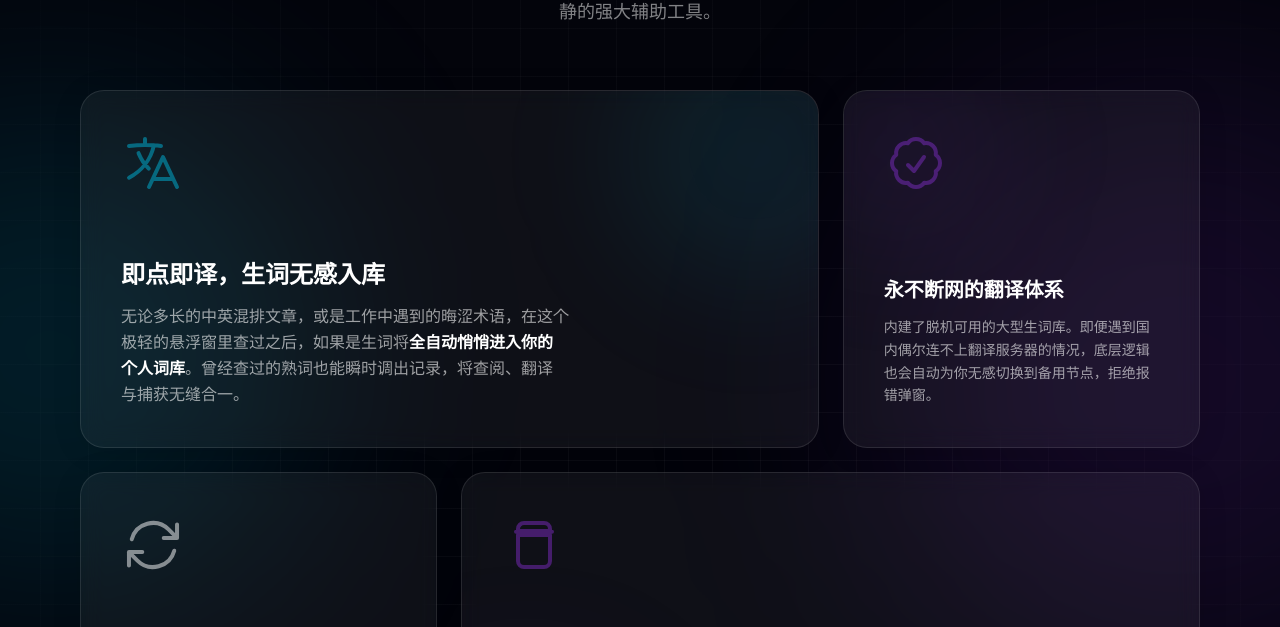
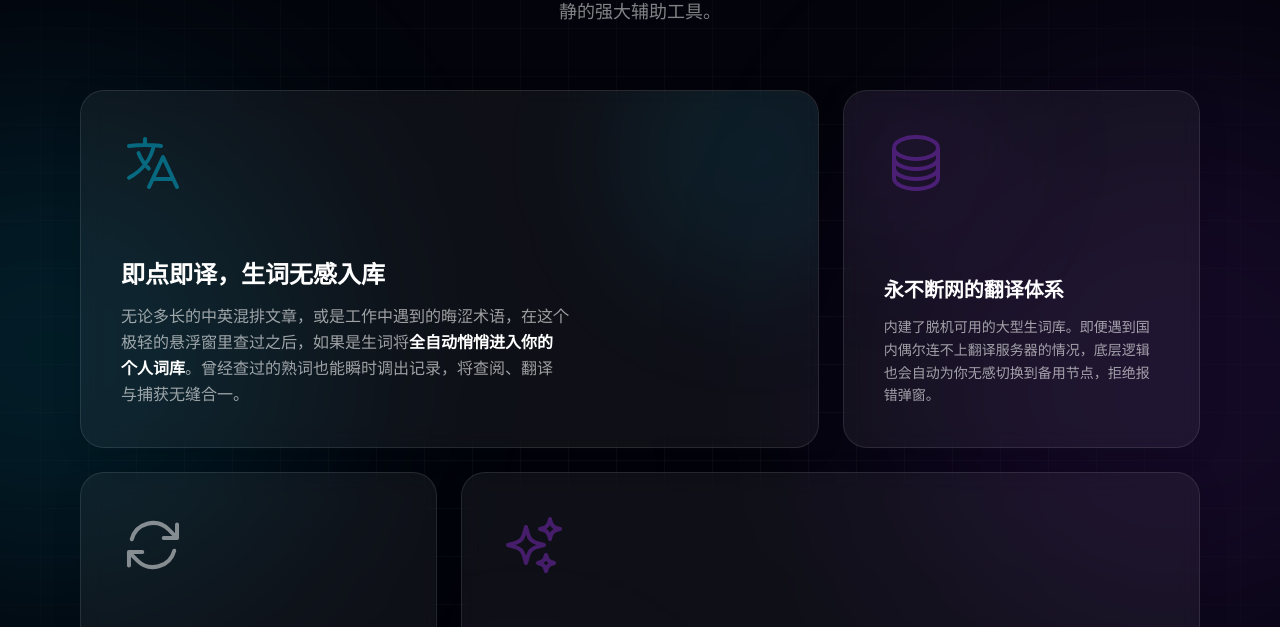
Before and after one commit to janzlu/dict-app-web, a React (Vite) app: page / in a window 1280 px wide. Shown: the part 990-1617 px from the top of the page. Built offline with nearby package versions, Linux system fonts and the light colour scheme.

Commit message:
fix: hero z-index to restore button hover state. style: replace bento box icons

```diff
--- a/src/components/FeaturesBento.jsx
+++ b/src/components/FeaturesBento.jsx
@@ -57,7 +57,7 @@ const FeaturesBento = () => {
 
           <div className="relative z-10 h-full flex flex-col justify-between">
             <svg className="w-16 h-16 text-neon-purple opacity-50 group-hover:opacity-100 group-hover:scale-110 transition-all duration-500" fill="none" viewBox="0 0 24 24" stroke="currentColor" strokeWidth="1.5">
-              <path strokeLinecap="round" strokeLinejoin="round" d="M9 12.75L11.25 15 15 9.75M21 12c0 1.268-.63 2.39-1.593 3.068a3.745 3.745 0 01-1.043 3.296 3.745 3.745 0 01-3.296 1.043A3.745 3.745 0 0112 21c-1.268 0-2.39-.63-3.068-1.593a3.746 3.746 0 01-3.296-1.043 3.745 3.745 0 01-1.043-3.296A3.745 3.745 0 013 12c0-1.268.63-2.39 1.593-3.068a3.745 3.745 0 011.043-3.296 3.746 3.746 0 013.296-1.043A3.746 3.746 0 0112 3c1.268 0 2.39.63 3.068 1.593a3.746 3.746 0 013.296 1.043 3.746 3.746 0 011.043 3.296A3.745 3.745 0 0121 12z" />
+              <path strokeLinecap="round" strokeLinejoin="round" d="M20.25 6.375c0 2.278-3.694 4.125-8.25 4.125S3.75 8.653 3.75 6.375m16.5 0c0-2.278-3.694-4.125-8.25-4.125S3.75 4.097 3.75 6.375m16.5 0v11.25c0 2.278-3.694 4.125-8.25 4.125s-8.25-1.847-8.25-4.125V6.375m16.5 0v3.75m-16.5-3.75v3.75m16.5 0v3.75C20.25 16.153 16.556 18 12 18s-8.25-1.847-8.25-4.125v-3.75m16.5 0c0 2.278-3.694 4.125-8.25 4.125s-8.25-1.847-8.25-4.125" />
             </svg>
             <div className="mt-16">
               <h3 className="text-xl font-bold mb-3 text-white">永不断网的翻译体系</h3>
@@ -101,7 +101,8 @@ const FeaturesBento = () => {
 
           <div className="relative z-10 h-full flex flex-col justify-between">
             <svg className="w-16 h-16 text-neon-purple opacity-50 group-hover:opacity-100 group-hover:scale-110 transition-all duration-500" fill="none" viewBox="0 0 24 24" stroke="currentColor" strokeWidth="1.5">
-              <path strokeLinecap="round" strokeLinejoin="round" d="M6 6.878V6a2.25 2.25 0 012.25-2.25h7.5A2.25 2.25 0 0118 6v.878m-12 0c.235-.083.487-.128.75-.128h10.5c.263 0 .515.045.75.128m-12 0c-.235.083-.487.128-.75.128M18 6.878c.235.083.487.128.75.128M6 8.25V18A2.25 2.25 0 008.25 20.25h7.5A2.25 2.25 0 0018 18V8.25m-12 0h12" />
+              <path strokeLinecap="round" strokeLinejoin="round" d="M9.813 15.904L9 18.75l-.813-2.846a4.5 4.5 0 00-3.09-3.09L2.25 12l2.846-.813a4.5 4.5 0 003.09-3.09L9 5.25l.813 2.846a4.5 4.5 0 003.09 3.09L15.75 12l-2.846.813a4.5 4.5 0 00-3.09 3.09zM18.259 8.715L18 9.75l-.259-1.035a3.375 3.375 0 00-2.455-2.456L14.25 6l1.036-.259a3.375 3.375 0 002.455-2.456L18 2.25l.259 1.035a3.375 3.375 0 002.456 2.456L21.75 6l-1.035.259a3.375 3.375 0 00-2.456 2.456z" />
+              <path strokeLinecap="round" strokeLinejoin="round" d="M16.894 20.567L16.5 21.75l-.394-1.183a2.25 2.25 0 00-1.423-1.423L13.5 18.75l1.183-.394a2.25 2.25 0 001.423-1.423l.394-1.183.394 1.183a2.25 2.25 0 001.423 1.423l1.183.394-1.183.394a2.25 2.25 0 00-1.423 1.423z" />
             </svg>
 
             <div className="mt-16">
--- a/src/components/Hero.jsx
+++ b/src/components/Hero.jsx
@@ -55,14 +55,14 @@ const Hero = () => {
       <div className="absolute inset-0 bg-gradient-to-b from-void/5 to-void pointer-events-none"></div>
 
       {/* Background Neon Blob Following Mouse */}
-      <div className="absolute top-1/2 left-1/2 -translate-x-1/2 -translate-y-1/2 pointer-events-none">
+      <div className="absolute top-1/2 left-1/2 -translate-x-1/2 -translate-y-1/2 pointer-events-none z-0">
         <motion.div
-          className="w-[600px] h-[600px] bg-neon-purple/20 rounded-full blur-[120px]"
+          className="w-[600px] h-[600px] bg-neon-purple/20 rounded-full blur-[120px] pointer-events-none"
           style={{ x: blobX, y: blobY }}
         ></motion.div>
       </div>
 
-      <div className="relative z-10 flex flex-col items-center text-center max-w-4xl px-4">
+      <div className="relative z-20 flex flex-col items-center text-center max-w-4xl px-4 pointer-events-auto">
 
         <div className="inline-block mb-4 px-3 py-1 rounded-full border border-white/10 bg-white/5 text-xs font-medium tracking-wide text-neon-blue uppercase backdrop-blur-md">
           v1.5.0 正式版现已发布
```
